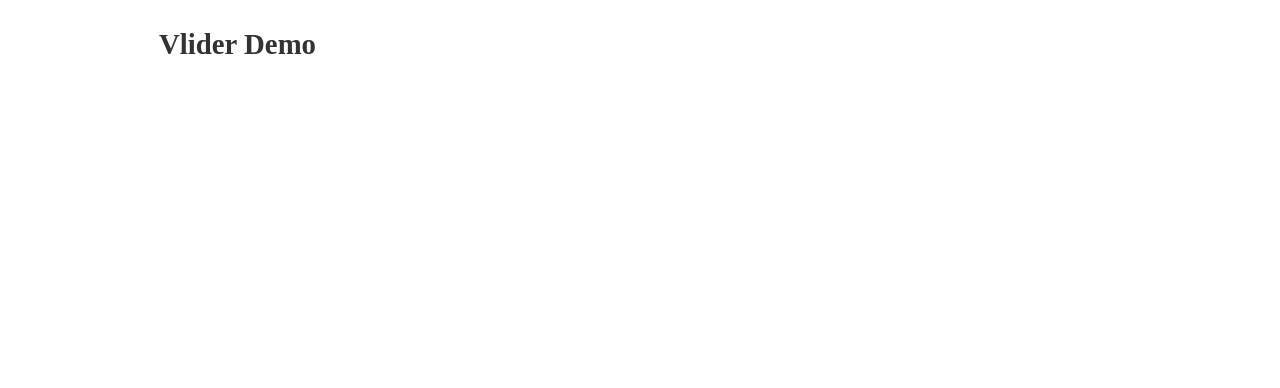
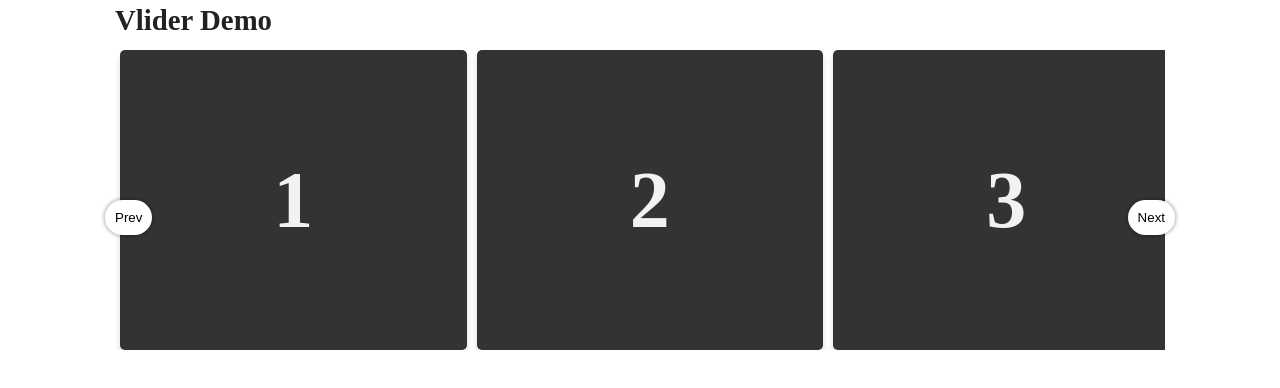
Before and after one commit to nurofsun/nyelider.js, a website: page index.html in a window 1280 px wide. Drawn offline with Linux system fonts and the light colour scheme.

Commit message:
Basic Style

```diff
--- a/index.html
+++ b/index.html
@@ -4,6 +4,7 @@
     <meta charset="UTF-8">
     <meta name="viewport" content="width=device-width, initial-scale=1.0">
     <link rel="stylesheet" href="dist/styles/style.css">
+    <link rel="stylesheet" href="dist/styles/vlider.css">
     <title>Vlider</title>
   </head>
   <body>
@@ -12,6 +13,48 @@
         <h2 class="title">Vlider Demo</h2>
         <!-- vlider begin here -->
         <div class="vlider">
+          <div class="vlider-inner">
+            <div class="vlider-grid">
+              <div class="vlider-item">
+                <div class="content">1</div>
+              </div>
+              <div class="vlider-item">
+                <div class="content">2</div>
+              </div>
+              <div class="vlider-item">
+                <div class="content">3</div>
+              </div>
+              <div class="vlider-item">
+                <div class="content">4</div>
+              </div>
+              <div class="vlider-item">
+                <div class="content">5</div>
+              </div>
+              <div class="vlider-item">
+                <div class="content">6</div>
+              </div>
+              <div class="vlider-item">
+                <div class="content">7</div>
+              </div>
+              <div class="vlider-item">
+                <div class="content">8</div>
+              </div>
+              <div class="vlider-item">
+                <div class="content">9</div>
+              </div>
+              <div class="vlider-item">
+                <div class="content">10</div>
+              </div>
+            </div>
+          </div>
+          <div class="vlider-control">
+            <button class="vlider-prev">
+              Prev
+            </button>
+            <button class="vlider-next">
+              Next
+            </button>
+          </div>
         </div>
         <!-- end -->
       </div>
--- a/src/sass/style.scss
+++ b/src/sass/style.scss
@@ -0,0 +1,33 @@
+*,*::before,*::after {
+  box-sizing: border-box;
+}
+body {
+  margin: 0px;
+  line-height: 1.4;
+  font-size: 120%;
+  background-color: white;
+  color: #222;
+}
+h1,h2,h3,h4,h5,h6 {
+  margin-top: 0px;
+  margin-bottom: 10px;
+}
+.container {
+  max-width: 1080px;
+  margin: 0px auto;
+  padding: 0px 15px;
+}
+.content {
+  height: 300px;
+  display: flex;
+  align-items: center;
+  justify-content: center;
+  font-size: 5rem;
+  font-weight: bold;
+  width: 100%;
+  background-color: #333;
+  color: #f2f2f2;
+  text-align: center;
+  box-shadow: 0px 5px 5px 1px rgba(0,0,0,0.1);
+  border-radius: 5px;
+}
--- /dev/null
+++ b/src/sass/vlider.sass
@@ -0,0 +1,56 @@
+.vlider
+  position: relative
+  .vlider-inner
+    overflow: hidden
+  .vlider-grid
+    display: flex
+    flex-direction: row
+    flex-wrap: nowrap
+    position: relative
+    z-index: 0
+    &.with-shadow
+      &::before
+        content: ""
+        width: 33%
+        height: 100%
+        display: block
+        position: absolute
+        z-index: 1
+        right: 0px
+        background-image: linear-gradient(90deg, transparent, rgba(white,0.2))
+      &::after
+        content: ""
+        width: 33%
+        height: 100%
+        display: block
+        position: absolute
+        z-index: 1
+        left: 0px
+        background-image: linear-gradient(90deg, rgba(white,0.2), transparent)
+
+  @at-root .vlider-item
+    flex-shrink: 0
+    flex-grow: 0
+    flex-basis: 33%
+    margin: 0px 5px
+
+  @at-root .vlider-control
+    display: flex
+    flex-direction: row
+    justify-content: space-between
+    position: absolute
+    left: -10px
+    right: -10px
+    top: 50%
+
+    .vlider-next, .vlider-prev
+      background-color: white
+      padding: 10px
+      border: none
+      outline: none
+      cursor: pointer
+      transition: .2s
+      box-shadow: 0px 0px 3px 2px rgba(black, 0.2)
+      border-radius: 100px
+      &:hover
+        transform: scale(1.2)
```
Also changed, not shown: README.md, dist/styles/style.css, dist/styles/vlider.css (added), 1 other file. Lines whose indentation alone changed are shown as unchanged.
